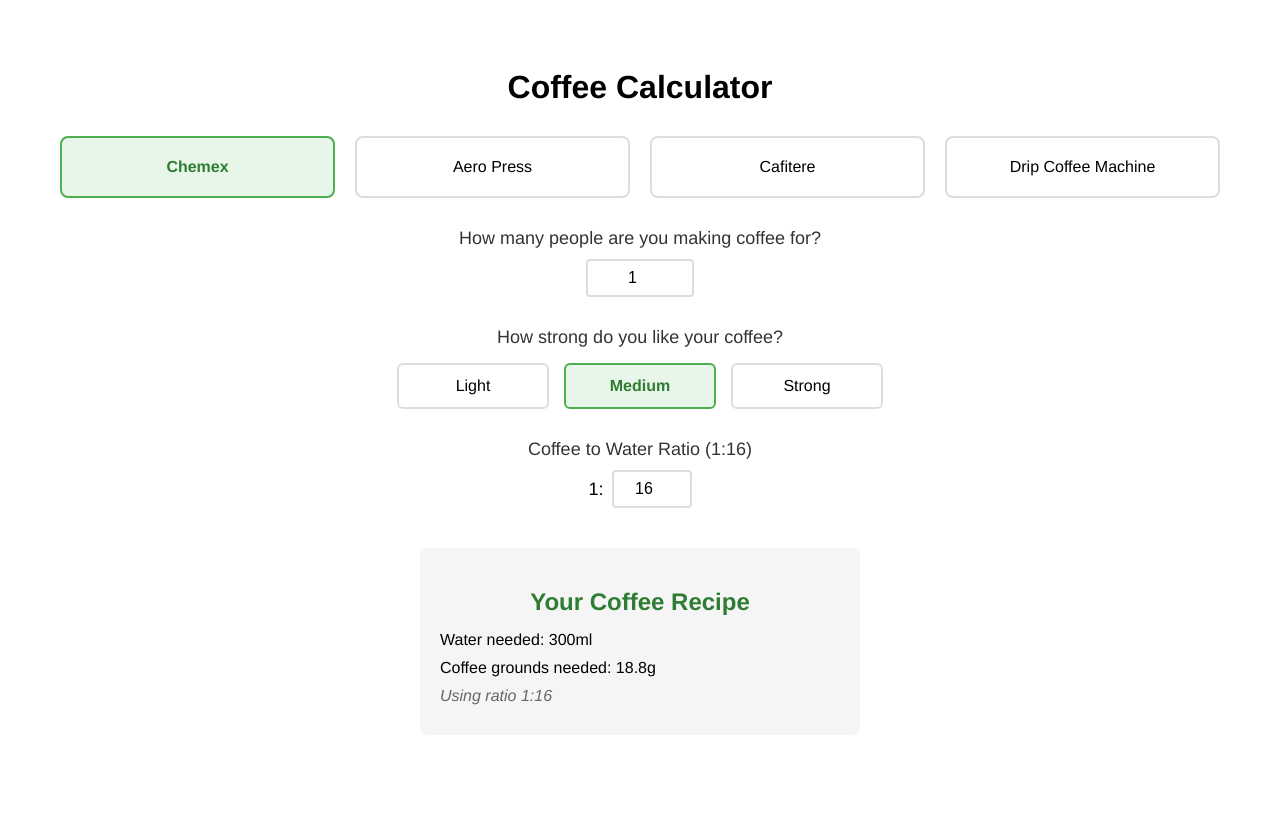
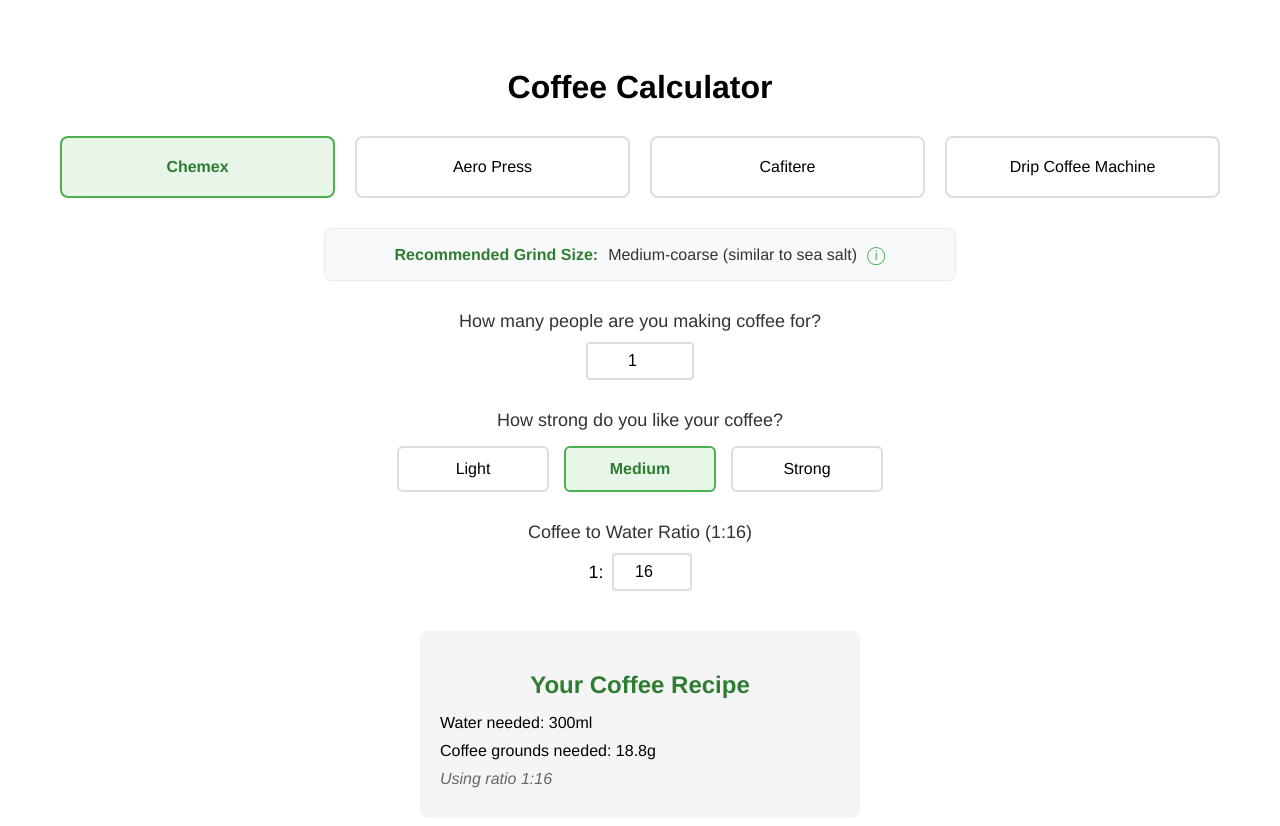
Before and after one commit to Demandflow/coffee-calculator, a Vue app: page / in a window 1280 px wide. Shown: the top 826 px of the page. Before the commit the page ends 800 px from the top, so only its background shows below. Built offline with nearby package versions, Linux system fonts and the light colour scheme.

Commit message:
Add coffee grind size recommendations with tooltips

```diff
--- a/src/App.vue
+++ b/src/App.vue
@@ -11,6 +11,18 @@
         @click="selectedMethod = method"
       >
         {{ method }}
+      </div>
+    </div>
+
+    <!-- Grind Size Recommendation -->
+    <div class="grind-recommendation" v-if="selectedMethod">
+      <div class="grind-info">
+        <span class="grind-label">Recommended Grind Size:</span>
+        <span class="grind-size">{{ grindSize }}</span>
+        <div class="tooltip-container">
+          <span class="info-icon">ⓘ</span>
+          <div class="tooltip">{{ grindReason }}</div>
+        </div>
       </div>
     </div>
 
@@ -103,7 +115,25 @@
         { name: 'AeroPress XL', size: 500 },
         { name: 'AeroPress Go Travel', size: 240 }
       ],
-      selectedAeroPress: 'AeroPress Original'
+      selectedAeroPress: 'AeroPress Original',
+      grindRecommendations: {
+        'Chemex': {
+          size: 'Medium-coarse (similar to sea salt)',
+          reason: 'Allows for a slower extraction and prevents over-extraction due to the thick Chemex filter.'
+        },
+        'Aero Press': {
+          size: 'Medium-fine (similar to table salt)',
+          reason: 'Works well for a balanced flavor and faster extraction. You can adjust finer or coarser depending on brewing time and strength preference.'
+        },
+        'Cafitere': {
+          size: 'Coarse (similar to breadcrumbs)',
+          reason: 'Prevents coffee particles from passing through the metal filter and avoids a gritty brew.'
+        },
+        'Drip Coffee Machine': {
+          size: 'Medium (similar to sand)',
+          reason: 'Provides optimal extraction for automatic drip brewing methods.'
+        }
+      }
     };
   },
   computed: {
@@ -112,6 +142,12 @@
     },
     coffeeAmount() {
       return (this.totalWater / this.ratio).toFixed(1);
+    },
+    grindSize() {
+      return this.grindRecommendations[this.selectedMethod]?.size || '';
+    },
+    grindReason() {
+      return this.grindRecommendations[this.selectedMethod]?.reason || '';
     }
   },
   methods: {
@@ -357,4 +393,75 @@
   color: #2E7D32;
   font-weight: 500;
 }
+
+.grind-recommendation {
+  margin: 20px auto;
+  padding: 15px;
+  max-width: 600px;
+  background: #f8f9fa;
+  border-radius: 8px;
+  border: 1px solid #e9ecef;
+}
+
+.grind-info {
+  display: flex;
+  align-items: center;
+  justify-content: center;
+  gap: 10px;
+}
+
+.grind-label {
+  font-weight: 600;
+  color: #2E7D32;
+}
+
+.grind-size {
+  color: #333;
+}
+
+.tooltip-container {
+  position: relative;
+  display: inline-block;
+}
+
+.info-icon {
+  cursor: pointer;
+  color: #4CAF50;
+  font-size: 18px;
+}
+
+.tooltip {
+  visibility: hidden;
+  position: absolute;
+  bottom: 100%;
+  left: 50%;
+  transform: translateX(-50%);
+  background-color: #333;
+  color: white;
+  text-align: center;
+  padding: 10px;
+  border-radius: 6px;
+  width: 250px;
+  font-size: 14px;
+  line-height: 1.4;
+  z-index: 1;
+  opacity: 0;
+  transition: opacity 0.3s;
+}
+
+.tooltip::after {
+  content: "";
+  position: absolute;
+  top: 100%;
+  left: 50%;
+  margin-left: -5px;
+  border-width: 5px;
+  border-style: solid;
+  border-color: #333 transparent transparent transparent;
+}
+
+.tooltip-container:hover .tooltip {
+  visibility: visible;
+  opacity: 1;
+}
 </style>
```
